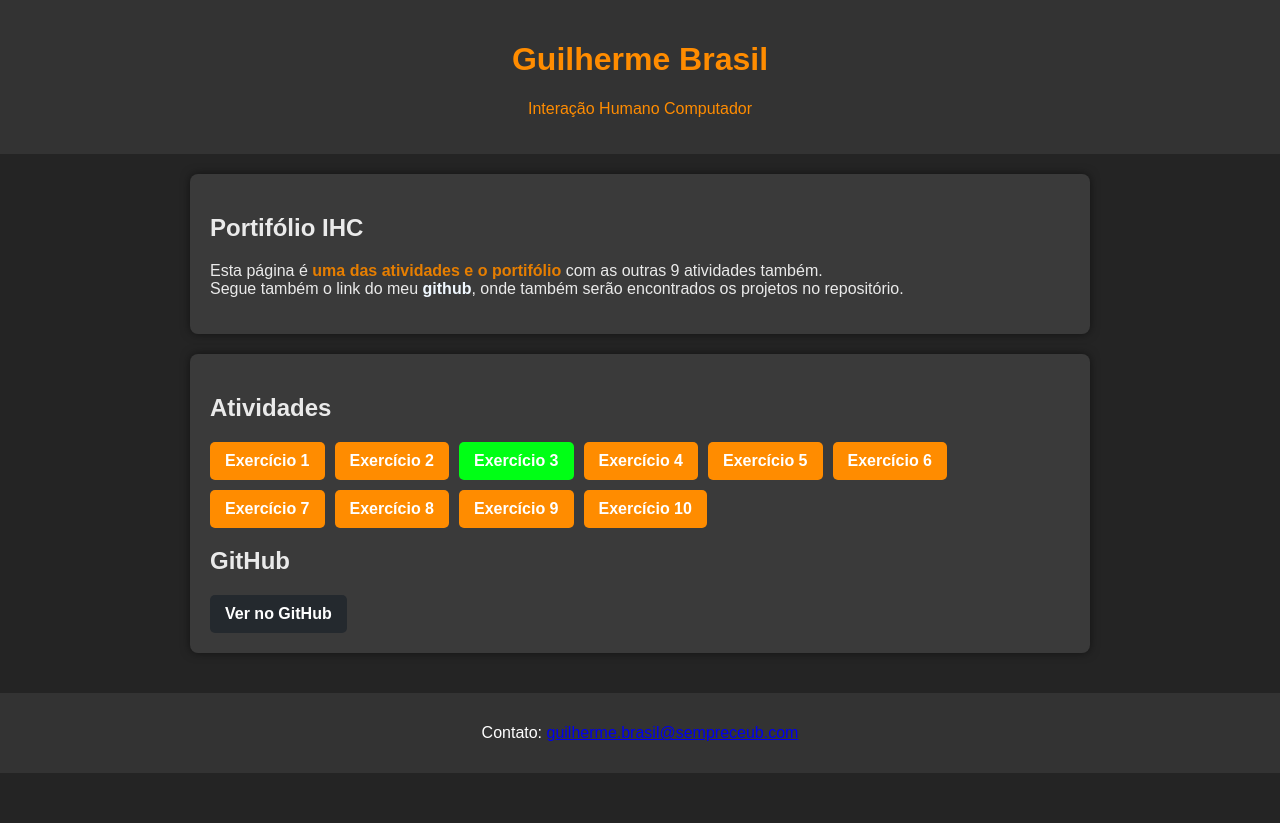
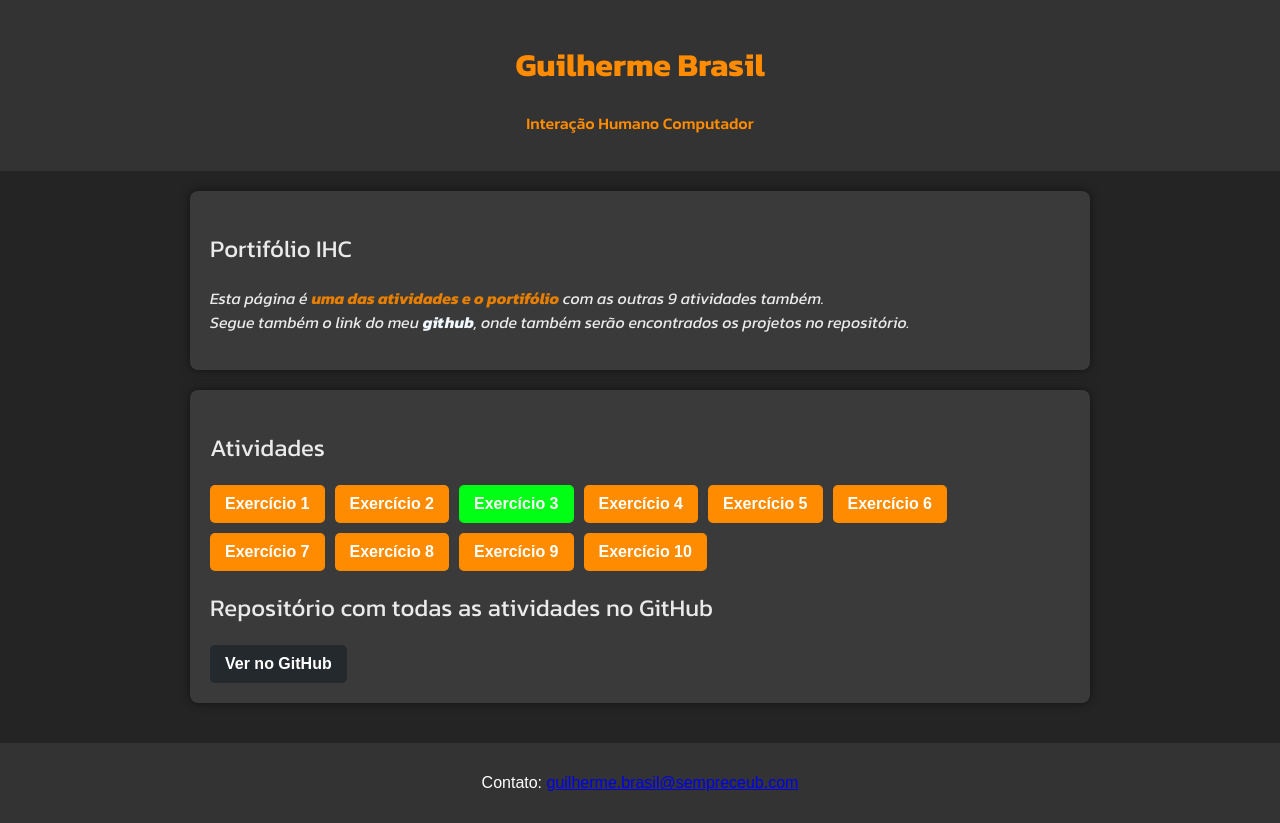
Before and after one commit to guilherme-brasil-cst/portifolio-ihc, a plain HTML site: page ExerciciosHTML/ex3/index.html in a window 1280 px wide. Before the commit the page ends 800 px from the top, so only its background shows below. Drawn offline with Linux system fonts and the light colour scheme.

Commit message:
Alterações em alguns códigos e mudança nas fontes

```diff
--- a/ExerciciosHTML/ex1/style.css
+++ b/ExerciciosHTML/ex1/style.css
@@ -1,3 +1,6 @@
+@import url('https://fonts.googleapis.com/css2?family=Kanit:ital,wght@0,100;0,200;0,300;0,400;0,500;0,600;0,700;0,800;0,900;1,100;1,200;1,300;1,400;1,500;1,600;1,700;1,800;1,900&display=swap');
+
+
 body {
     font-family: Arial, sans-serif;
     text-align: center;
@@ -17,8 +20,13 @@ body {
     border-radius: 12px;
     box-shadow: 0px 0px 15px rgba(0,0,0,0.3);
 }
+.titulo {
+    font-family: "Kanit", sans-serif;
+    font-weight: 500;
+    font-style: normal;
+}
 header h1 {
-    margin-top: 5%;
+    margin-top: 15%;
     font-size: 2em;
     margin-bottom: 5px;
 }
@@ -48,9 +56,15 @@ img {
     max-width: 600px;
     text-align: justify;
     padding: 0 10px;
+    font-family: "Kanit", sans-serif;
+    font-weight: 500;
+    font-style: italic;
 }
 .hobbies {
     margin-top: 20px;
+    font-family: "Kanit", sans-serif;
+    font-weight: 400;
+    font-style: normal;
 }
 .hobbies ul {
     list-style: none;
@@ -73,6 +87,9 @@ footer {
     padding: 8px 12px;
     border-radius: 5px;
     transition: 0.3s;
+    font-family: "Kanit", sans-serif;
+    font-weight: 400;
+    font-style: normal;
 }
 .social-links a:hover {
     background: #444;
--- a/ExerciciosHTML/ex3/index.html
+++ b/ExerciciosHTML/ex3/index.html
@@ -13,11 +13,11 @@
     </header>
     <main>
         <section class="sobre">
-            <h2>Portifólio IHC</h2>
-            <p>Esta página é <strong class="destaque-texto">uma das atividades e o portifólio</strong> com as outras 9 atividades também.<br>Segue também o link do meu <strong class="destaque-texto-2">github</strong>, onde também serão encontrados os projetos no repositório.</p>
+            <h2 class="sobre-titulo">Portifólio IHC</h2>
+            <p class="sobre-paragrafo">Esta página é <strong class="destaque-texto">uma das atividades e o portifólio</strong> com as outras 9 atividades também.<br>Segue também o link do meu <strong class="destaque-texto-2">github</strong>, onde também serão encontrados os projetos no repositório.</p>
         </section>
         <section class="projetos">
-            <h2>Atividades</h2>
+            <h2 class="atividades">Atividades</h2>
             <div class="botoes-atividades">
                 <a href="../ex1/index.html" class="botao" target="_blank">Exercício 1</a>
                 <a href="../ex2/index.html" class="botao" target="_blank">Exercício 2</a>
@@ -32,7 +32,7 @@
 
 
             </div>
-            <h2>GitHub</h2>
+            <h2 class="repositorio">Repositório com todas as atividades no GitHub</h2>
             <a href="https://github.com/guilherme-brasil-cst/portifolio-ihc" class="botao github" target="_blank">Ver no GitHub</a>
         </section>
     </main>
--- a/ExerciciosHTML/ex3/style.css
+++ b/ExerciciosHTML/ex3/style.css
@@ -1,3 +1,6 @@
+@import url('https://fonts.googleapis.com/css2?family=Kanit:ital,wght@0,100;0,200;0,300;0,400;0,500;0,600;0,700;0,800;0,900;1,100;1,200;1,300;1,400;1,500;1,600;1,700;1,800;1,900&display=swap');
+
+
 body {
     font-family: 'Arial', sans-serif;
     background-color: #242424;
@@ -14,6 +17,9 @@ header {
     padding: 20px;
     text-align: center;
     color: #FF8C00;
+    font-family: "Kanit", sans-serif;
+    font-weight: 500;
+    font-style: normal;
 }
 main {
     width: 80%;
@@ -27,10 +33,25 @@ main {
     border-radius: 8px;
     box-shadow: 0px 0px 10px rgba(0, 0, 0, 0.5);
 }
+.sobre-paragrafo {
+    font-family: "Kanit", sans-serif;
+    font-weight: 400;
+    font-style: italic;
+}
+.sobre-titulo {
+    font-family: "Kanit", sans-serif;
+    font-weight: 400;
+    font-style: normal;
+}
 .botoes-atividades {
     display: flex;
     flex-wrap: wrap;
     gap: 10px;
+}
+.repositorio, .atividades {
+    font-family: "Kanit", sans-serif;
+    font-weight: 400;
+    font-style: normal;
 }
 .botao {
     background: #FF8C00;
--- a/ExerciciosHTML/ex4/style.css
+++ b/ExerciciosHTML/ex4/style.css
@@ -1,3 +1,13 @@
+@import url('https://fonts.googleapis.com/css2?family=Merriweather:ital,opsz,wght@0,18..144,300..900;1,18..144,300..900&display=swap');
+
+*{
+    font-family: "Merriweather", serif;
+    font-optical-sizing: auto;
+    font-weight: 100%;
+    font-style: normal;
+    font-variation-settings: 100;
+}
+
 body {
     font-family: 'Arial', sans-serif;
     background-color: #1e1e2f;
--- a/ExerciciosHTML/ex5/style.css
+++ b/ExerciciosHTML/ex5/style.css
@@ -1,8 +1,12 @@
+@import url('https://fonts.googleapis.com/css2?family=Noto+Sans:ital,wght@0,100..900;1,100..900&display=swap');
+
 * {
     margin: 0;
     padding: 0;
     box-sizing: border-box;
-    font-family: 'Poppins', sans-serif;
+    font-family: "Noto Sans", sans-serif;
+    font-style: normal;
+
 }
 
 body {
--- a/ExerciciosHTML/ex8/style.css
+++ b/ExerciciosHTML/ex8/style.css
@@ -1,8 +1,12 @@
+@import url('https://fonts.googleapis.com/css2?family=Fjalla+One&display=swap');
+
 * {
     margin: 0;
     padding: 0;
     box-sizing: border-box;
-    font-family: 'Arial', sans-serif;
+    font-family: "Fjalla One", sans-serif;
+    font-weight: 400;
+    font-style: normal;
 }
 
 body {
```
Also changed, not shown: ExerciciosHTML/ex1/index.html (+1 -1 lines).
